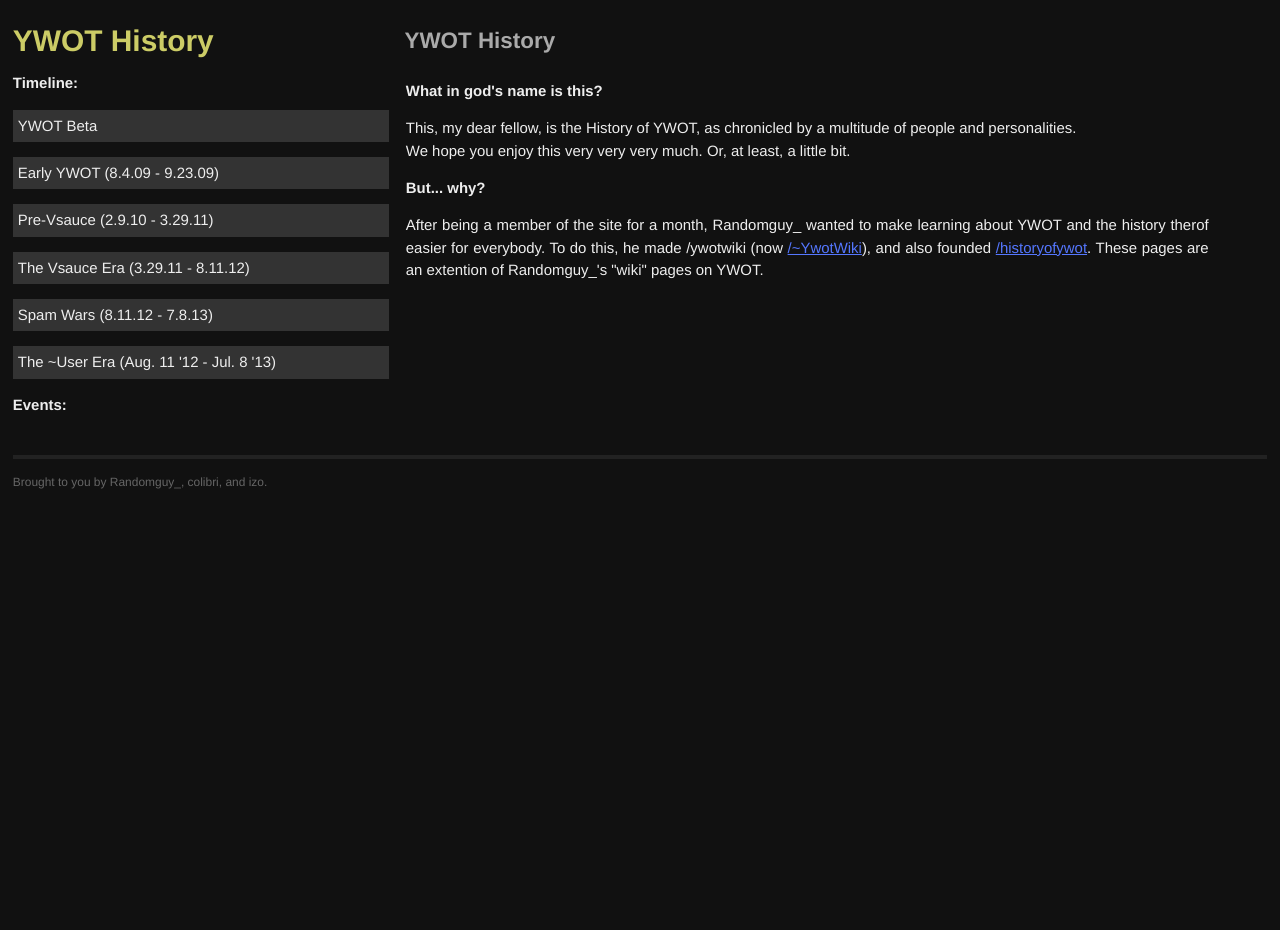
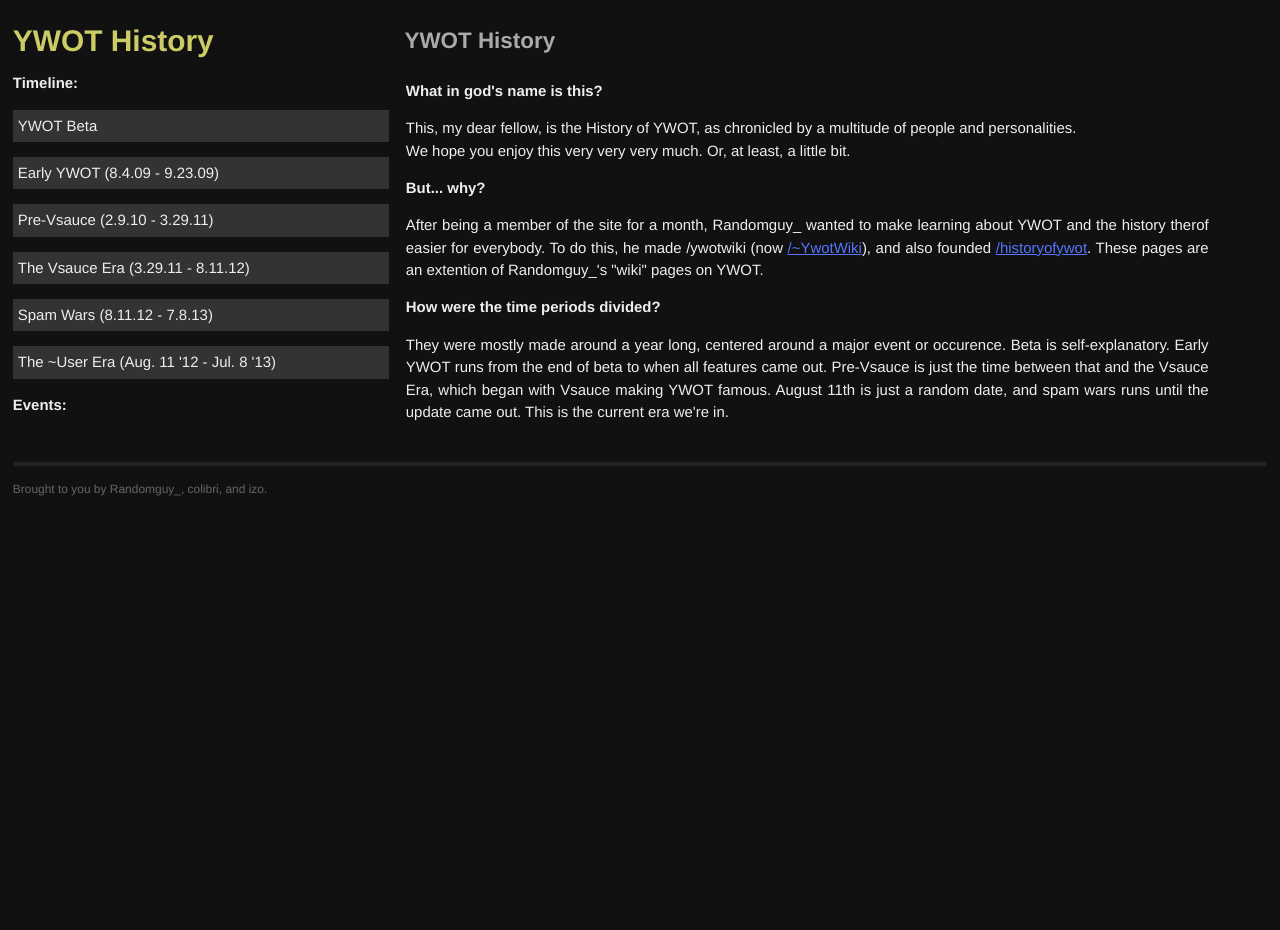
Before and after one commit to ywothistory/ywothistory.github.io, a Jekyll site: the page built from index.html, in a window 1280 px wide. Built offline with Jekyll 4.4.1, drawn with Linux system fonts in a browser that asks for light colours; Markdown is read by kramdown in place of the engine named in the settings.

Commit message:
I added section "how were the time periods divided"

```diff
--- a/index.html
+++ b/index.html
@@ -9,4 +9,6 @@
   <p>This, my dear fellow, is the History of YWOT, as chronicled by a multitude of people and personalities.<br />We hope you enjoy this very very very much. Or, at least, a little bit.</p>
 	<h2>But... why?</h2>
 	<p>After being a member of the site for a month, Randomguy_ wanted to make learning about YWOT and the history therof easier for everybody. To do this, he made /ywotwiki (now <a href="http://yourworldoftext.com/~ywotwiki">/~YwotWiki</a>), and also founded <a href="http://www.yourworldoftext.com/~randomguy_/historyofywot">/historyofywot</a>. These pages are an extention of Randomguy_'s "wiki" pages on YWOT.</p>
+	<h2>How were the time periods divided?</h2>
+	<p>They were mostly made around a year long, centered around a major event or occurence. Beta is self-explanatory. Early YWOT runs from the end of beta to when all features came out. Pre-Vsauce is just the time between that and the Vsauce Era, which began with Vsauce making YWOT famous. August 11th is just a random date, and spam wars runs until the update came out. This is the current era we're in.</p>
 </div>
```
